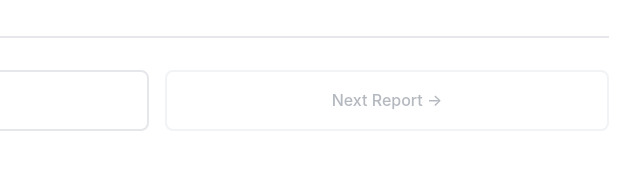
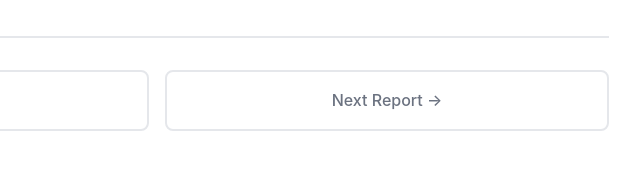
Before and after one commit to shakrunk/NeilsUpdates, a plain HTML site: page 002.html in a window 1280 px wide. Shown: the part 6120-6289 px from the top of the page, 623-1263 px from the left. Drawn offline with Linux system fonts and the light colour scheme.

Commit message:
Enable 'Next Report' button in navigation

```diff
--- a/002.html
+++ b/002.html
@@ -833,7 +833,7 @@
             <!-- Navigation -->
             <div class="nav-buttons">
                 <a href="001.html" class="nav-button">← Previous Report</a>
-                <a href="003.html" class="nav-button disabled">Next Report →</a>
+                <a href="003.html" class="nav-button">Next Report →</a>
             </div>
         </main>
     </div>
```
